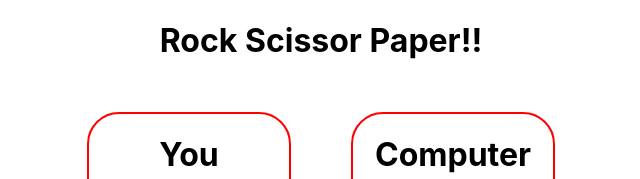
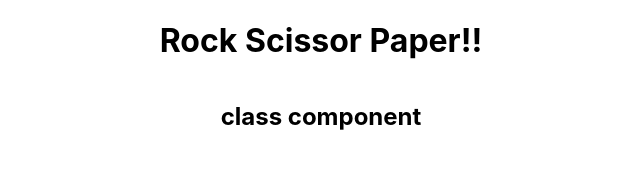
Before and after one commit to ken-do-it/noona-React, a React (Create React App) app: page / in a window 1280 px wide. Shown: the top 179 px of the page, without its empty margins (319-959 px from the left). Built offline with nearby package versions, Linux system fonts and the light colour scheme.

Commit message:
class component2

```diff
--- a/src/AppClass.js
+++ b/src/AppClass.js
@@ -95,6 +95,7 @@ export default class AppClass extends Component {
     return (
       <div className='main_body'>
       <h1>Rock Scissor Paper!!</h1>
+      <h2>class component</h2>
       <div className="main">
         <Box name ="You" item ={this.state.userSelect} result = {this.state.result}/>
         <Box name = "Computer" item = {this.state.computerSelect} result = {this.state.computerResult}/>
```
